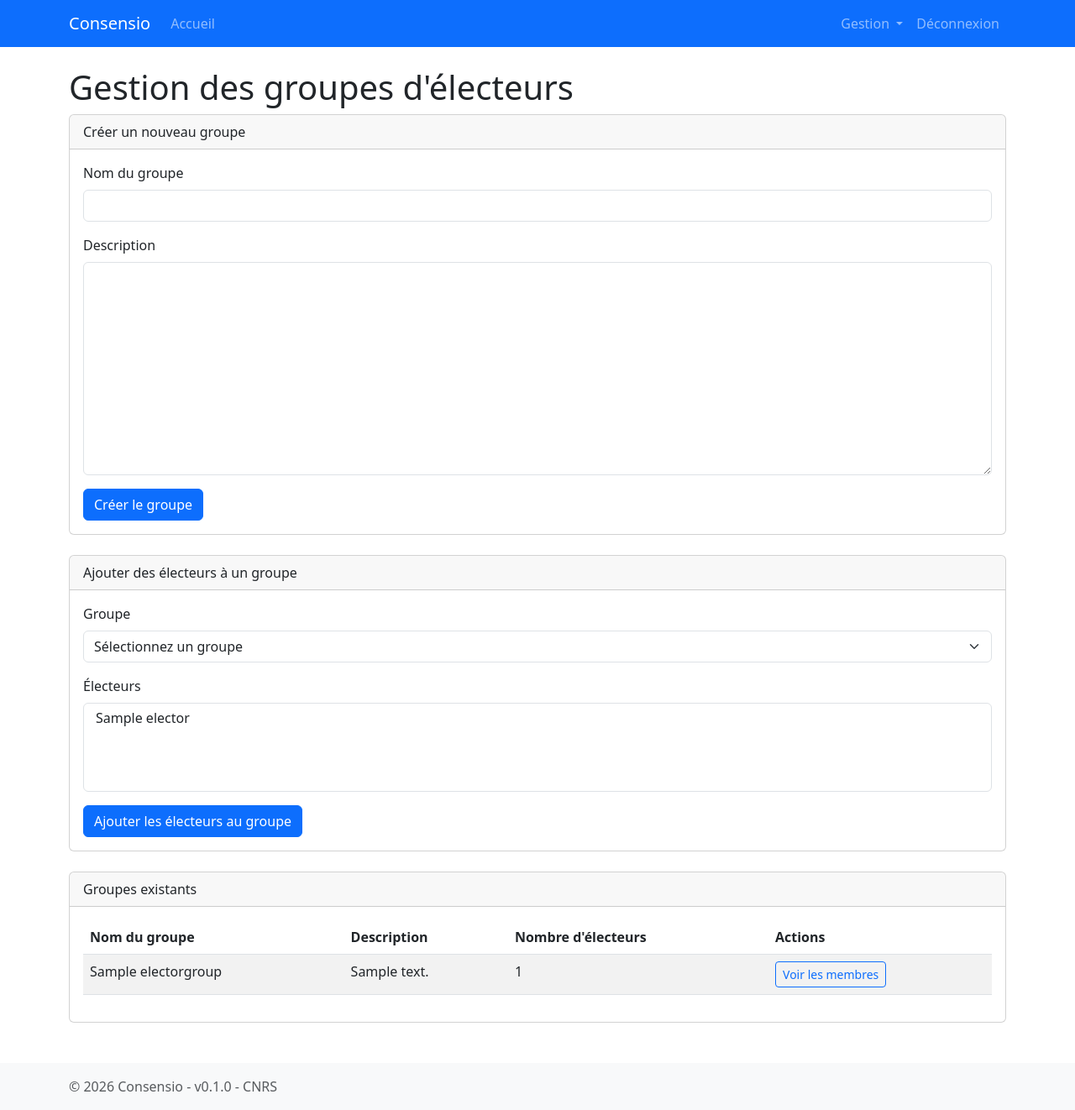
After one commit to arnaudduval/consensio, a Django app: page /manage-groups/ in a window 1280 px wide. The commit adds this page. Shown: the whole page at 84% size. Run offline with Django 5.2, Linux system fonts and the light colour scheme; a user stored in the database is signed in; tables that the repository leaves empty hold one stand-in row (values such as "Sample post"); some libraries are stand-ins or nearby versions.

Commit message:
Add forms and view to handle electors groups management

```diff
--- a/src/consensio/apps/elections/forms.py
+++ b/src/consensio/apps/elections/forms.py
@@ -1,5 +1,5 @@
 from django import forms
-from .models import Elector, Election, Candidate, ConflictOfInterest
+from .models import Elector, Election, Candidate, ConflictOfInterest, ElectorGroup
 
 class ElectorForm(forms.ModelForm):
     class Meta:
@@ -26,3 +26,20 @@ class ConflictOfInterestForm(forms.ModelForm):
     class Meta:
         model = ConflictOfInterest
         fields = ['elector', 'candidate']
+
+class ElectorGroupForm(forms.ModelForm):
+    class Meta:
+        model = ElectorGroup
+        fields = ['name', 'description']
+
+class AddElectorToGroupForm(forms.Form):
+    group = forms.ModelChoiceField(
+        queryset=ElectorGroup.objects.all(),
+        label="Groupe",
+        empty_label="Sélectionnez un groupe"
+    )
+    electors = forms.ModelMultipleChoiceField(
+        queryset=Elector.objects.all().order_by('name'),  # Tri par nom pour plus de clarté
+        widget=forms.SelectMultiple(attrs={'class': 'form-select'}),
+        label="Électeurs à ajouter",
+    )
--- /dev/null
+++ b/src/consensio/apps/elections/templates/elections/manage_groups.html
@@ -0,0 +1,132 @@
+{% extends 'base.html' %}
+{% load widget_tweaks %}
+
+{% block content %}
+<h1>Gestion des groupes d'électeurs</h1>
+
+<!-- Section pour créer un groupe -->
+<div class="card mb-4">
+    <div class="card-header">
+        Créer un nouveau groupe
+    </div>
+    <div class="card-body">
+        <form method="post">
+            {% csrf_token %}
+            <input type="hidden" name="create_group" value="1">
+            <div class="mb-3">
+                <label for="{{ group_form.name.id_for_label }}" class="form-label">Nom du groupe</label>
+                {% render_field group_form.name class="form-control" %}
+            </div>
+            <div class="mb-3">
+                <label for="{{ group_form.description.id_for_label }}" class="form-label">Description</label>
+                {% render_field group_form.description class="form-control" %}
+            </div>
+            <button type="submit" class="btn btn-primary">Créer le groupe</button>
+        </form>
+    </div>
+</div>
+
+<!-- Section pour ajouter des électeurs à un groupe -->
+<div class="card mb-4">
+    <div class="card-header">
+        Ajouter des électeurs à un groupe
+    </div>
+    <div class="card-body">
+        <form method="post">
+            {% csrf_token %}
+            <input type="hidden" name="add_electors_to_group" value="1">
+            <div class="mb-3">
+                <label for="{{ add_form.group.id_for_label }}" class="form-label">Groupe</label>
+                {% render_field add_form.group class="form-select" %}
+            </div>
+            <div class="mb-3">
+                <label for="{{ add_form.electors.id_for_label }}" class="form-label">Électeurs</label>
+                {% render_field add_form.electors class="form-select" %}
+            </div>
+            <button type="submit" class="btn btn-primary">Ajouter les électeurs au groupe</button>
+        </form>
+    </div>
+</div>
+
+<!-- Section pour afficher les groupes existants -->
+<div class="card">
+    <div class="card-header">
+        Groupes existants
+    </div>
+    <div class="card-body">
+        {% if groups %}
+            <div class="table-responsive">
+                <table class="table table-striped">
+                    <thead>
+                        <tr>
+                            <th>Nom du groupe</th>
+                            <th>Description</th>
+                            <th>Nombre d'électeurs</th>
+                            <th>Actions</th>
+                        </tr>
+                    </thead>
+                    <tbody>
+                        {% for group in groups %}
+                            <tr>
+                                <td>{{ group.name }}</td>
+                                <td>{{ group.description|default:"-" }}</td>
+                                <td>{{ group.electorgroupmembership_set.count }}</td>
+                                <td>
+                                    <button class="btn btn-sm btn-outline-primary toggle-members"
+                                            data-group-id="{{ group.id }}">
+                                        {% if group.electorgroupmembership_set.count > 0 %}
+                                            Voir les membres
+                                        {% else %}
+                                            Aucun membre
+                                        {% endif %}
+                                    </button>
+                                </td>
+                            </tr>
+                            <!-- Ligne masquée pour les membres du groupe -->
+                            <tr class="group-members" id="members-{{ group.id }}" style="display: none;">
+                                <td colspan="4">
+                                    <div class="p-3 bg-light">
+                                        <h6>Membres du groupe "{{ group.name }}" :</h6>
+                                        <ul>
+                                            {% for membership in group.electorgroupmembership_set.all %}
+                                                <li>{{ membership.elector.name }} ({{ membership.elector.email }})</li>
+                                            {% empty %}
+                                                <li>Aucun membre dans ce groupe.</li>
+                                            {% endfor %}
+                                        </ul>
+                                    </div>
+                                </td>
+                            </tr>
+                        {% endfor %}
+                    </tbody>
+                </table>
+            </div>
+        {% else %}
+            <p>Aucun groupe n'a encore été créé.</p>
+        {% endif %}
+    </div>
+</div>
+
+<script>
+    document.addEventListener('DOMContentLoaded', function() {
+        // Gestion du dépliement des membres des groupes
+        const toggleButtons = document.querySelectorAll('.toggle-members');
+
+        toggleButtons.forEach(button => {
+            button.addEventListener('click', function() {
+                const groupId = this.getAttribute('data-group-id');
+                const membersRow = document.getElementById(`members-${groupId}`);
+
+                if (membersRow.style.display === 'none') {
+                    membersRow.style.display = 'table-row';
+                    this.textContent = 'Masquer les membres';
+                } else {
+                    membersRow.style.display = 'none';
+                    this.textContent = 'Voir les membres';
+                }
+            });
+        });
+    });
+</script>
+
+{% endblock %}
--- a/src/consensio/apps/elections/urls.py
+++ b/src/consensio/apps/elections/urls.py
@@ -14,5 +14,6 @@ urlpatterns = [
     path('elections/<int:election_id>/public/', views.public_detail_election, name='public_detail_election'),
     path('elections/<int:election_id>/send-invitations/', views.send_invitations, name='send_invitations'),
     path('elections/<int:election_id>/close/', views.close_election, name='close_election'),
+    path('manage-groups/', views.manage_groups, name='manage_groups'),
 
 ]
--- a/src/consensio/apps/elections/views.py
+++ b/src/consensio/apps/elections/views.py
@@ -9,9 +9,9 @@ from django.urls import reverse_lazy
 from django.core.exceptions import PermissionDenied
 from collections import defaultdict
 import statistics
-from .models import Election, Vote, Invitation, ConflictOfInterest, ElectorGroup
+from .models import Election, Vote, Invitation, ConflictOfInterest, ElectorGroup, ElectorGroupMembership
 from .services import generate_ballot_paper, register_votes
-from .forms import ElectorForm, ElectionForm, CandidateForm, ConflictOfInterestForm
+from .forms import ElectorForm, ElectionForm, CandidateForm, ConflictOfInterestForm, ElectorGroupForm, AddElectorToGroupForm
 from .decorators import admin_required
 from .services import generate_tokens_for_election
 
@@ -424,3 +424,43 @@ def close_election(request, election_id):
     election.close()
     messages.success(request, f"L'élection '{election.title}' a été fermée avec succès.")
     return redirect('detail_election', election_id=election.id)
+
+
+@login_required
+@user_passes_test(is_staff)
+def manage_groups(request):
+    # Create a group
+    if request.method == 'POST' and 'create_group' in request.POST:
+        group_form =ElectorGroupForm(request.POST)
+        if group_form.is_valid():
+            group_form.save()
+            messages.success(request, "Le groupe a été créé avec succès !")
+            return redirect('manage_groups')
+
+    # Add electors to a group
+    elif request.method == 'POST' and 'add_electors_to_group' in request.POST:
+        add_form = AddElectorToGroupForm(request.POST)
+        if add_form.is_valid():
+            group = add_form.cleaned_data['group']
+            electors = add_form.cleaned_data['electors']
+            print('group', group)
+            print('electors', electors)
+
+            for elector in electors:
+                # Verify if elector is not already in the group
+                if not ElectorGroupMembership.objects.filter(elector=elector, group=group).exists():
+                    ElectorGroupMembership.objects.create(elector=elector, group=group)
+            messages.success(request, f"Les électeurs ont été ajoutés au groupe {group.name} avec succès !")
+            return redirect('manage_groups')
+    else:
+        group_form = ElectorGroupForm()
+        add_form = AddElectorToGroupForm()
+
+    # Get all groups and their electors
+    groups = ElectorGroup.objects.prefetch_related('electorgroupmembership_set').all()
+
+    return render(request, 'elections/manage_groups.html', {
+        'group_form': group_form,
+        'add_form': add_form,
+        'groups': groups,
+    })
--- a/src/consensio/templates/base.html
+++ b/src/consensio/templates/base.html
@@ -33,6 +33,7 @@
                         </a>
                         <ul class="dropdown-menu" aria-labelledby="gestionDropdown">
                             <li><a class="dropdown-item" href="{% url 'add_elector' %}">Ajouter un Électeur</a></li>
+                            <li><a class="dropdown-item" href="{% url 'manage_groups' %}">Gestion des groupes d'électeurs</a></li>
                             <li><a class="dropdown-item" href="{% url 'add_election' %}">Ajouter une Élection</a></li>
                             <li><a class="dropdown-item" href="{% url 'add_candidate' %}">Ajouter un Candidat</a></li>
                             <li><a class="dropdown-item" href="{% url 'add_conflict_of_interest' %}">Ajouter un Conflit d'Intérêt</a></li>
```
Also changed, not shown: src/consensio/apps/elections/migrations/0003_electorgroupmembership.py (added).
